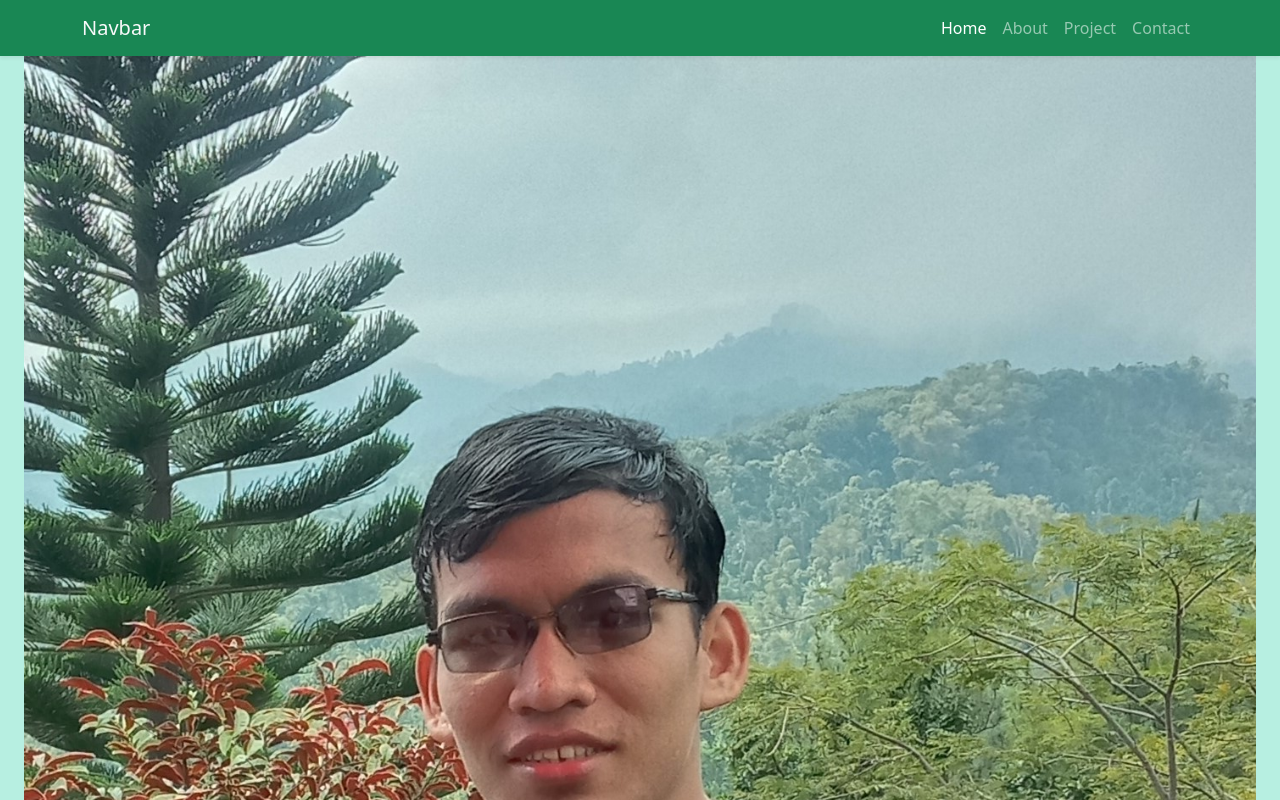
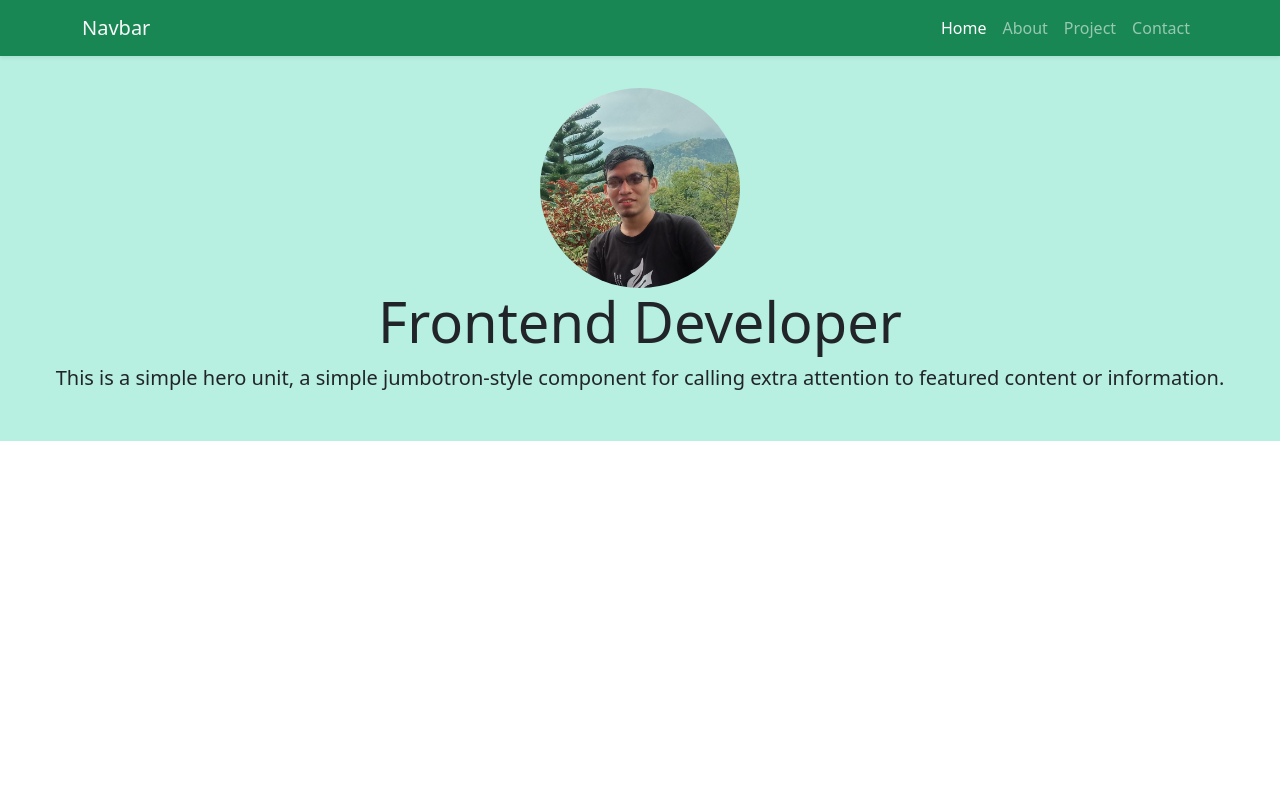
Before and after one commit to EvanBahr/botsrap1, a plain HTML site: page index.html in a window 1280 px wide. Shown: the top 800 px of the page. Drawn offline with nearby package versions, Linux system fonts and the light colour scheme.

Commit message:
remove tailwind from project

```diff
--- a/index.html
+++ b/index.html
@@ -12,9 +12,9 @@
       integrity="sha384-EVSTQN3/azprG1Anm3QDgpJLIm9Nao0Yz1ztcQTwFspd3yD65VohhpuuCOmLASjC"
       crossorigin="anonymous"
     />
-    <link href="/dist/output.css" rel="stylesheet" />
+    <!-- <link href="/dist/output.css" rel="stylesheet" /> -->
 
-    <title>Hello, world!</title>
+    <title>Bootstrap Portfolio1</title>
   </head>
   <body>
     <!-- navbar -->
@@ -52,14 +52,22 @@
     </nav>
     <!-- navbar end -->
     <!-- jumbotron  -->
-    <div class="jumbotron py-8 px-4" style="background-color: #b7efe1">
-      <img src="img/profil upwork.jpg" alt="profil" />
-      <h1 class="display-4">Hello, world!</h1>
+    <section
+      class="jumbotron text-center"
+      style="background-color: #b7efe1; padding: 2rem 1rem"
+    >
+      <img
+        src="img/profil upwork.jpg"
+        alt="profil"
+        width="200px"
+        class="rounded-circle"
+      />
+      <h1 class="display-4">Frontend Developer</h1>
       <p class="lead">
         This is a simple hero unit, a simple jumbotron-style component for
         calling extra attention to featured content or information.
       </p>
-    </div>
+    </section>
     <!-- jumbotron end -->
     <script
       src="https://cdn.jsdelivr.net/npm/bootstrap@5.0.2/dist/js/bootstrap.bundle.min.js"
--- a/package.json
+++ /dev/null
@@ -1,5 +0,0 @@
-{
-  "devDependencies": {
-    "tailwindcss": "^3.3.2"
-  }
-}
--- a/src/input.css
+++ /dev/null
@@ -1,3 +0,0 @@
-@tailwind base;
-@tailwind components;
-@tailwind utilities;
--- a/tailwind.config.js
+++ /dev/null
@@ -1,8 +0,0 @@
-/** @type {import('tailwindcss').Config} */
-module.exports = {
-  content: ["./src/**/*.{html,js}"],
-  theme: {
-    extend: {},
-  },
-  plugins: [],
-};
```
Also changed, not shown: dist/output.css (deleted), 1 other file.
